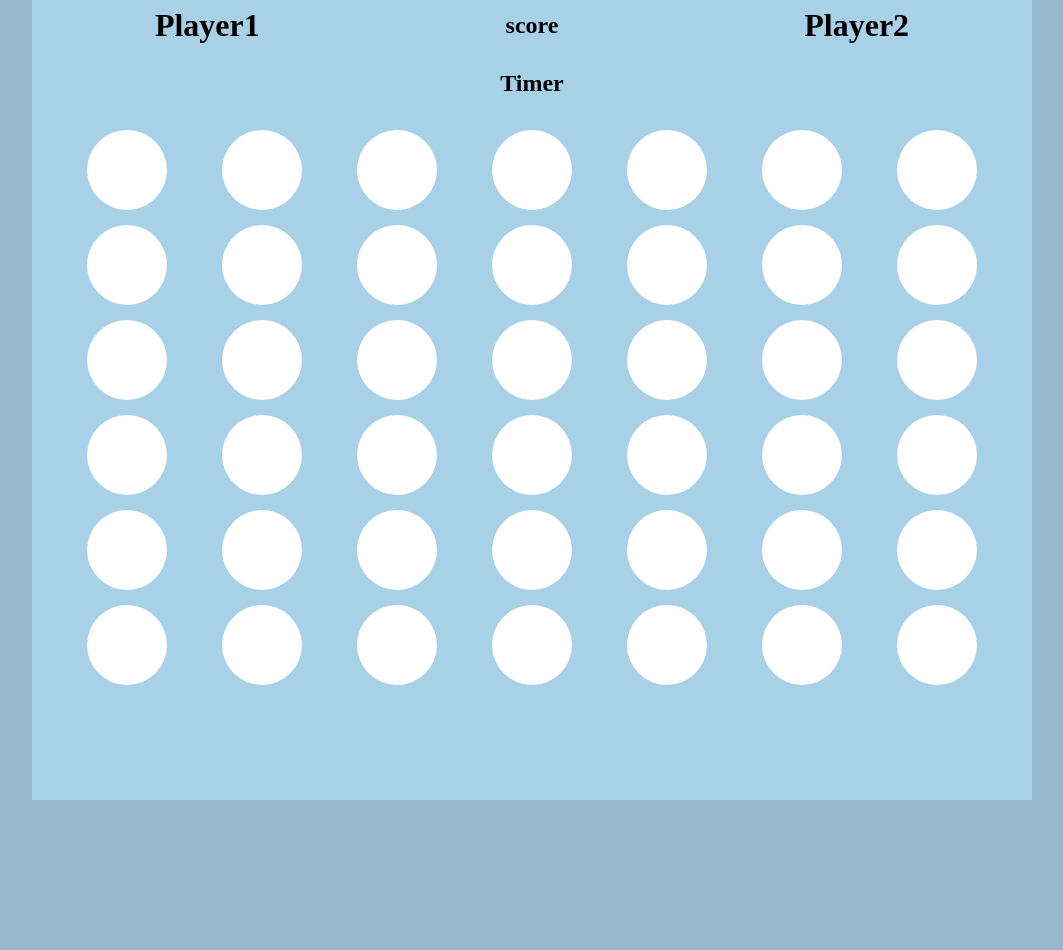
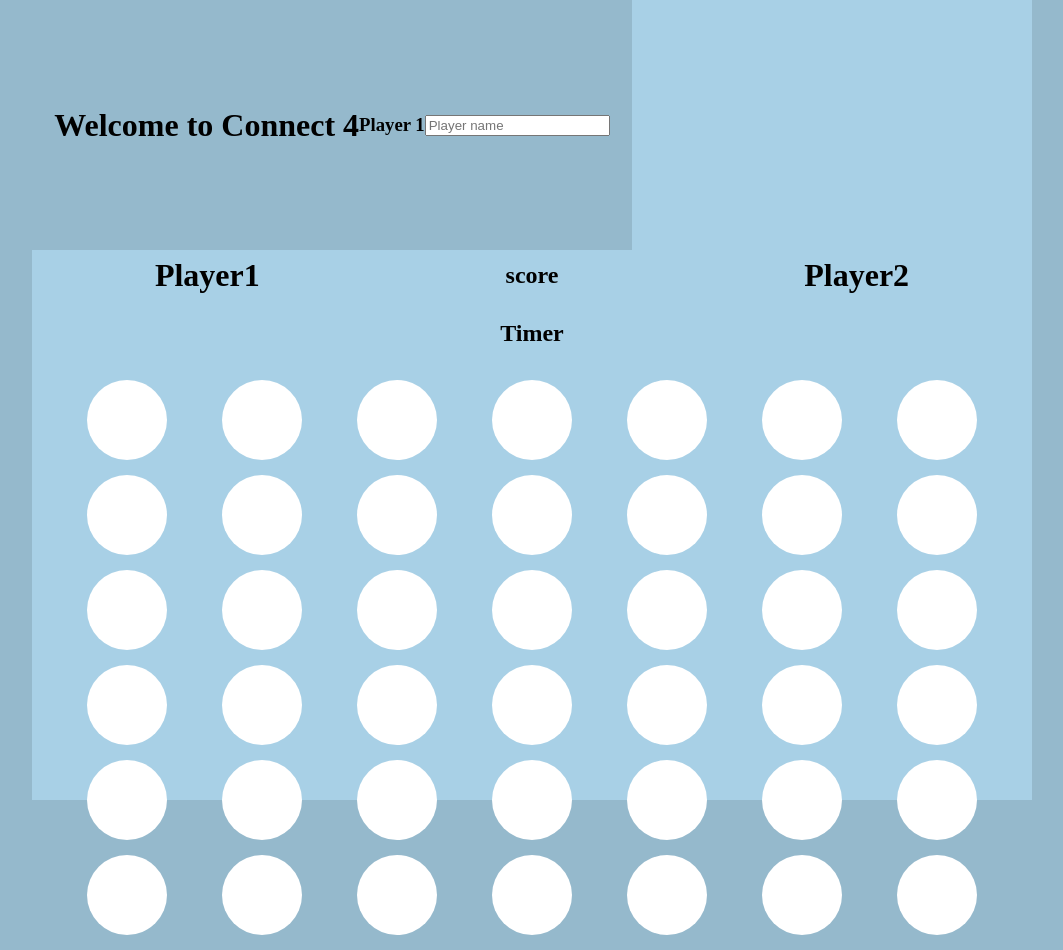
Before and after one commit to vithusan/connect4, a plain HTML site: page index.html in a window 1280 px wide. Shown: the whole page, without its empty margins (108-1171 px from the left). Before the commit the page ends 800 px from the top, so only its background shows below. Drawn offline with Linux system fonts and the light colour scheme.

Commit message:
created div for players name input

```diff
--- a/css/style.css
+++ b/css/style.css
@@ -59,3 +59,13 @@ h1{
     width: 100%;
     margin-bottom: 0;
 }
+
+.inputPlayerNames{
+    display: flex;
+    justify-content: center;
+    align-items: center;
+    background: #95b9cc;
+    position: relative;
+    width: 600px;
+    height: 250px;
+}
--- a/index.html
+++ b/index.html
@@ -10,6 +10,11 @@
 </head>
 <body>
     <div class="main-container">
+        <div class="inputPlayerNames" id="inputPlayersNames">
+            <h1>Welcome to Connect 4</h1>
+            <h3 >Player 1</h3>
+            <input type="text" placeholder="Player name"/>
+        </div>
         <div class="players">
             <h1>Player1</h1>
             <h2>score</h2>
```
